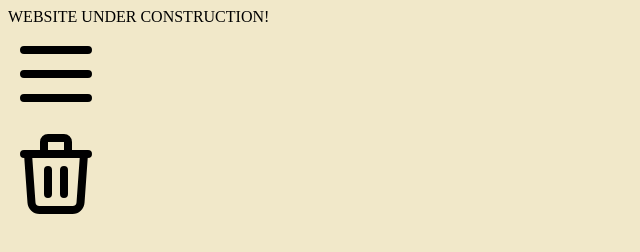
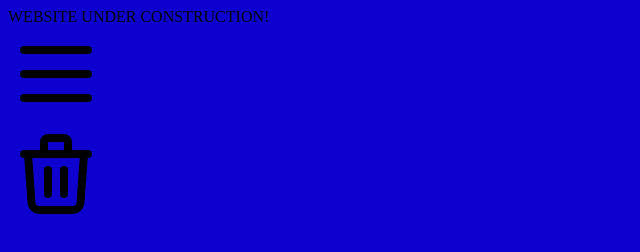
Before and after one commit to AafjeVanGrieken/Website-Aafjebeppuntnl, a website: page public/index.html in a window 1280 px wide. Shown: the whole page, without its empty margins (0-640 px from the left). Drawn offline with Linux system fonts and the light colour scheme.

Commit message:
Changed background

```diff
--- a/public/app.css
+++ b/public/app.css
@@ -1,6 +1,6 @@
 body{
     min-height: 100vh;
-    background-color: rgb(241, 232, 201);
+    background-color: rgb(14, 0, 206);
 }
 
 .menu>*{
```
